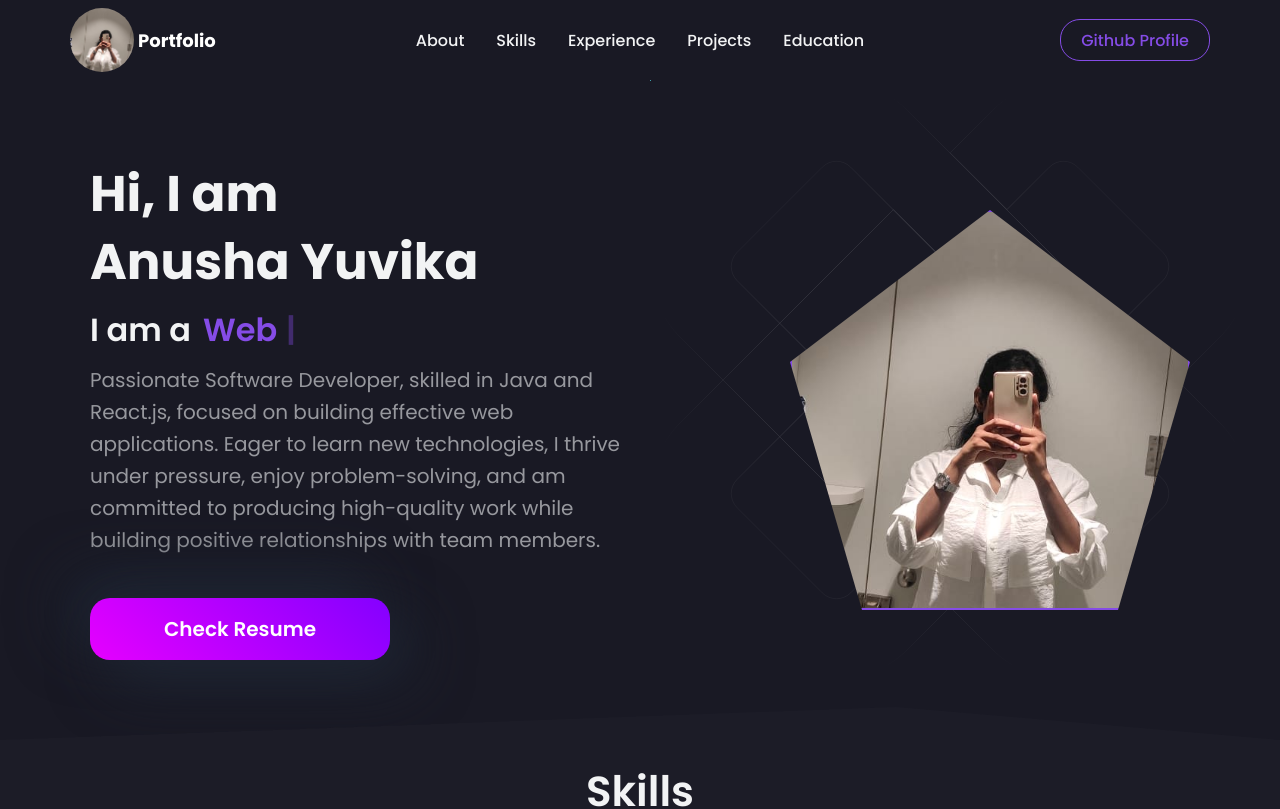
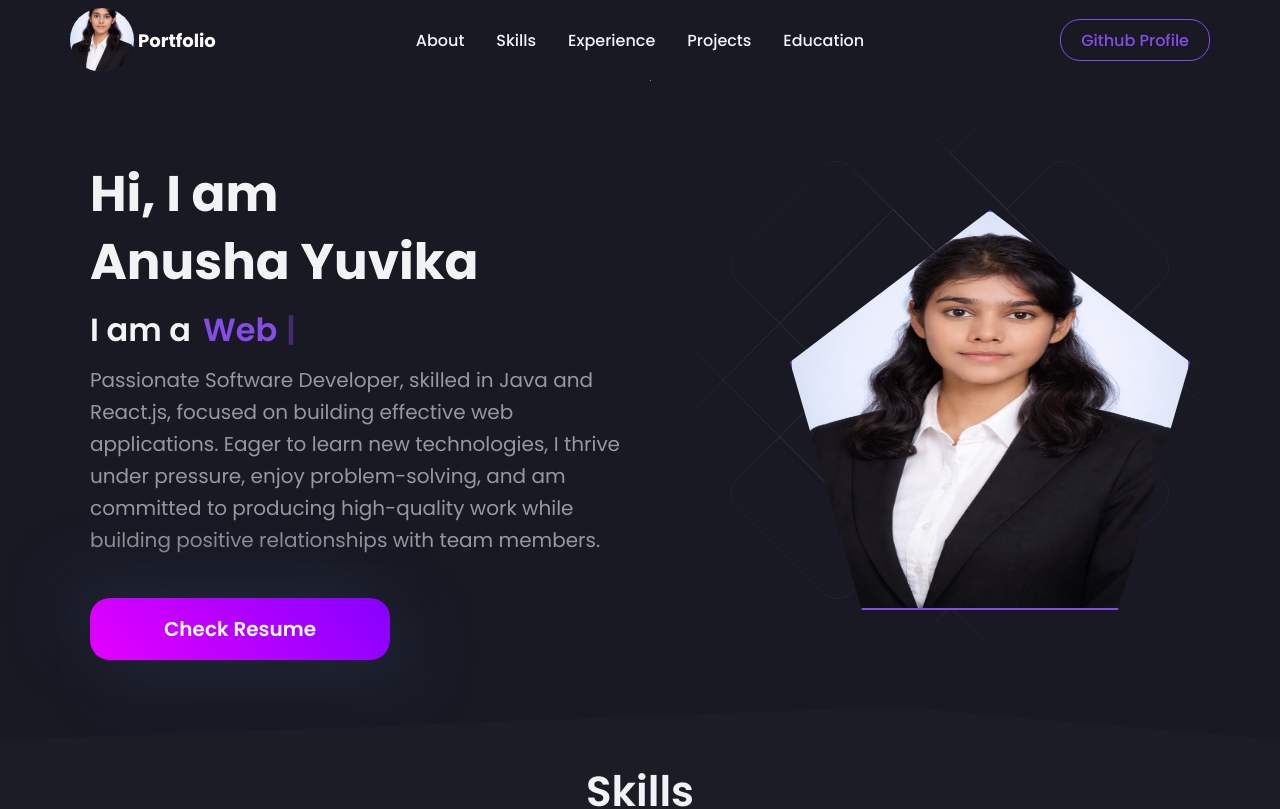
Before and after one commit to AnushaYuvika/My-Portfolio, a React (Create React App) app: page / in a window 1280 px wide. Shown: the top 809 px of the page. Built offline with nearby package versions, Linux system fonts and the light colour scheme.

Commit message:
Update hero image and navbar

```diff
--- a/src/components/HeroSection/index.js
+++ b/src/components/HeroSection/index.js
@@ -2,8 +2,10 @@ import React from 'react'
 import styled from "styled-components";
 import { Bio } from '../../data/constants';
 import Typewriter from 'typewriter-effect';
-import HeroImg from '../../images/HeroImage.jpg'
 import HeroBgAnimation from '../HeroBgAnimation';
+import HeroImage from '../../images/HeroImage.jpeg';
+
+
 
 export const HeroContainer = styled.div`
   background: ${({ theme }) => theme.card_light};
@@ -194,7 +196,10 @@ export const Img = styled.img`
   max-height: 400px;
   border: 2px solid ${({ theme }) => theme.primary};
   clip-path: polygon(50% 0%, 100% 38%, 82% 100%, 18% 100%, 0% 38%);
-  object-fit: cover;
+  display: flex;
+  justify-content: center;
+  align-items: center;
+  overflow: hidden;
 
   @media (max-width: 768px) {
    max-width: 400px;
@@ -206,7 +211,6 @@ export const Img = styled.img`
     max-height: 280px;
   }
 `;
-
 
 
 const Hero = () => {
@@ -228,7 +232,8 @@ const Hero = () => {
             <ResumeButton href={Bio.resume} target='display'>Check Resume</ResumeButton>
           </HeroLeftContainer>
           <HeroRightContainer id='Right'>
-            <Img src={HeroImg} alt="hero-image" />
+            {/* <Img src={HeroImg} alt="hero-image" /> */}
+            <Img src={HeroImage} alt='hero-image' />
           </HeroRightContainer>
         </HeroInnerContainer>
       </HeroContainer>
--- a/src/components/Navbar/index.js
+++ b/src/components/Navbar/index.js
@@ -4,7 +4,8 @@ import { Link as LinkR } from 'react-router-dom';
 import { FaBars } from 'react-icons/fa';
 import { Bio } from '../../data/constants';
 import { useTheme } from 'styled-components';
-import HeroImg from '../../images/HeroImage.jpg'
+import HeroImage from '../../images/HeroImage.jpeg';
+
 
 
 const Nav = styled.div`
@@ -203,7 +204,7 @@ const Navbar = () => {
           <div style={{ display: "flex", alignItems: "center", color: "white", marginBottom: '20', cursor: 'pointer', }}>
           <Container>
             <Disk>
-              <Img src={HeroImg} alt="Hero" />
+              <Img src={HeroImage} alt="Hero" />
             </Disk>
           </Container> <Span>Portfolio</Span>
           </div>
```
Also changed, not shown: src/images/HeroImage.jpeg (added), src/images/HeroImage.jpg (deleted).
